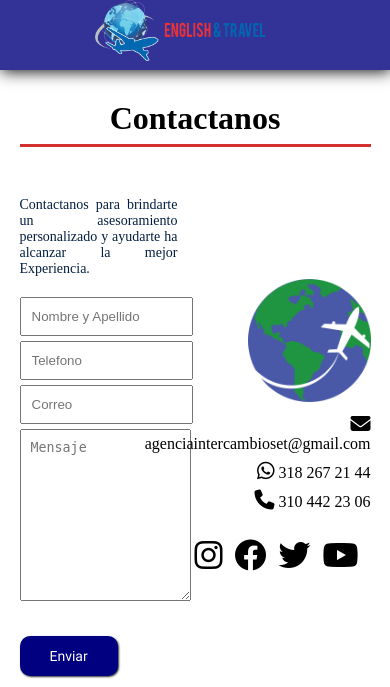
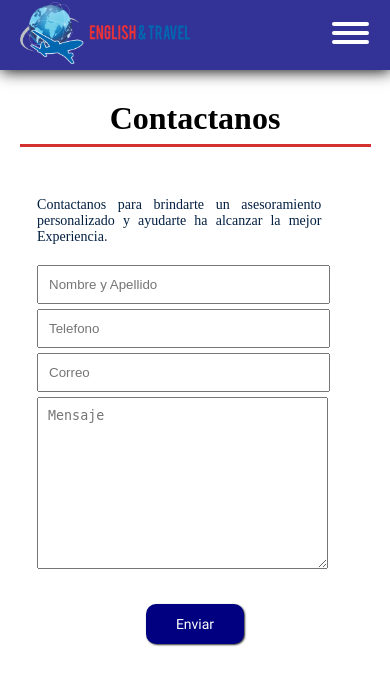
Before and after one commit to sadonfa/english_travel, a Django app: page /contacto/ in a window 390 px wide. Shown: the top 687 px of the page. Run offline with Django 4.2, Linux system fonts and the light colour scheme; some web fonts are replaced.

Commit message:
Update Nav Hamburgesa

```diff
--- /dev/null
+++ b/mainapp/static/css/nav/responsive.css
@@ -0,0 +1,88 @@
+@media screen and (max-width: 825px) {
+
+/* MENU  */
+
+.main-nav {
+    position: fixed;
+    top: 0;
+    left: 0;
+    height: 100vh;
+    width: 100%;
+    margin-left: -100%;
+    transition: all 0.2s linear;
+    z-index: 100;
+    background-color: rgba(0, 0, 0, 0.7);
+  }
+
+  .main-nav.show {
+    margin-left: 0;
+  }
+
+  .nav-links {
+    background-color: rgb(250, 250, 250);
+    display: flex;
+    flex-direction: column;
+    width: 70%;
+    height: 100%;
+    align-items: center;
+    justify-content: flex-start;
+  }
+
+  .link-item {
+    margin-top: 2rem;
+    color: #444444;
+    text-decoration: none;
+    font-weight: bold;
+    position: relative;
+  }
+
+  .button-menu {
+    z-index: 200;
+    width: 40px;
+    height: 40px;
+    margin-right: 20px;
+    border: none;
+    display: flex;
+    background: none;
+    flex-direction: column; /* Pondrá un span debajo del otro*/
+    align-items: center;
+    justify-content: center;
+    cursor: pointer;
+  }
+
+  /*
+    Dibujamos una línea recta por cada span creando el tipico menu hamburguesa
+  */
+
+  .button-menu span {
+    width: 37px;
+    height: 4px;
+    margin-bottom: 5px;
+    position: relative;
+    background: white;
+    border-radius: 3px;
+    transform-origin: 4px 0px;
+    transition: all 0.2s linear;
+  }
+
+  /*
+    con los span dibujamos un icono de cerrar
+    para mostrar cuándo la navegación este abierta
+  */
+
+  .button-menu.close span {
+    opacity: 1;
+    transform: rotate(45deg) translate(0px, 0px);
+    background: #ffffff;
+  }
+
+  .button-menu.close span:nth-child(2) {
+    transform: rotate(-45deg) translate(-8px, 5px);
+  }
+
+  .button-menu.close span:nth-child(3) {
+    display: none;
+  }
+
+/* FIN DE MENU  */
+}
--- /dev/null
+++ b/mainapp/static/css/nav/style.css
@@ -0,0 +1,62 @@
+*{
+    margin: 0px;
+    padding: 0px;
+}
+
+body{
+   font-family: "Montserrat";
+}
+
+/* HEADER  */
+
+.main-header {
+    width: 100%;
+    height: 50px;
+    display: flex;
+    justify-content: space-between;
+    align-items: center;
+    background-color: white;
+    box-shadow: 0px 0px 10px #ccc;
+  }
+
+  .main-logo {
+    color: black;
+    font-size: 32px;
+    margin-left: 20px;
+    text-decoration: none;
+  }
+
+/*  FIN DE HEADER */
+
+.main-nav {
+
+    margin-right: 20px;
+  }
+
+
+.button-menu {
+    display: none;
+}
+
+.nav-links {
+    display: flex;
+    align-items: center;
+    justify-content: flex-start;
+  }
+
+  .link-item {
+    /* margin-top: 2rem; */
+    color: #fff;
+    text-decoration: none;
+    /* font-weight: bold; */
+    position: relative;
+    margin-left: 25px;
+    margin-right: 25px;
+    transition: all 200ms;
+  }
+
+  .link-item:hover {
+    /* margin-top: 2rem; */
+    color: #a72201;
+    font-weight: bold;
+  }
--- a/mainapp/static/css/reponsive.css
+++ b/mainapp/static/css/reponsive.css
@@ -104,7 +104,7 @@
 
 }
 
-@media screen and (max-width: 825px) {
+@media screen and (max-width: 400px) {
 
     .desc {
         height: 80vh;
@@ -219,4 +219,54 @@
         height: 20px;
     }
 
+    .about {
+        flex-direction: column;
+        align-items: center;
+        text-align: center;
+    }
+
+    .about .desc-about,
+    .about .img-about {
+        width: 90%;
+    }
+
+    .about .img-about {
+        margin-right: 0px;
+        order: -1;
+    }
+
+    .about .desc-about {
+        align-items: center;
+    }
+
+    .img-nosotros {
+        margin-top: -100px;
+    }
+
+    .cont-form {
+        flex-direction: column;
+
+    }
+
+    .image-contact,
+    .form-contact {
+        width: 90%;
+        margin-bottom: 65px;
+    }
+
+    .form-contact {
+        display: flex;
+        align-items: center;
+        justify-content: center;
+        text-align: center;
+    }
+
+    .image-contact {
+        display: flex;
+        flex-direction: column;
+        justify-content: center;
+        align-items: center;
+    }
+
+
 }
--- a/mainapp/static/css/style.css
+++ b/mainapp/static/css/style.css
@@ -22,18 +22,18 @@ body {
     box-shadow: 1px 1px 15px black;
     color: white;
     display: flex;
-    justify-content: space-around;
+    justify-content: space-between;
+    align-items: center;
 
 }
 
 .logo {
     width: 200px;
+    margin-left: 20px;
 }
 
 .logo img {
     width: 220px;
-    /* padding-top: 10px; */
-    padding-bottom: 10px;
 }
 
 /* ESTILOS DEL MENU  */
--- /dev/null
+++ b/mainapp/static/js/script.js
@@ -0,0 +1,26 @@
+//  seleccionamos los dos elementos que serán clickables
+
+const toggleButton = document.getElementById("button-menu");
+const navWrapper = document.getElementById("nav");
+
+/*
+  cada ves que se haga click en el botón
+  agrega y quita las clases necesarias
+  para que el menú se muestre.
+*/
+toggleButton.addEventListener("click", () => {
+  toggleButton.classList.toggle("close");
+  navWrapper.classList.toggle("show");
+});
+
+/*
+  Cuándo se haga click fuera del contenedor de enlaces
+  el menú debe esconderse.
+*/
+
+navWrapper.addEventListener("click", e => {
+  if (e.target.id === "nav") {
+    navWrapper.classList.remove("show");
+    toggleButton.classList.remove("close");
+  }
+});
--- a/mainapp/templates/contact.html
+++ b/mainapp/templates/contact.html
@@ -53,7 +53,6 @@
       <ul>
           <li><i class="fa-solid fa-envelope"></i> agenciaintercambioset@gmail.com</li>
           <li> <i class="fa-brands fa-whatsapp"></i> 318 267 21 44 </li>
-          <li> <i class="fa-solid fa-phone"></i> 310 442 23 06 </li>
 
       </ul>
 
--- a/mainapp/templates/layout/index.html
+++ b/mainapp/templates/layout/index.html
@@ -13,6 +13,9 @@
     <!-- ESTILOS DE FUENTES -->
     <link rel="stylesheet" href="{% static 'css/fonts.css' %}">
 
+    <!-- ESTILOS MENU -->
+    <link rel="stylesheet" href="{% static 'css/nav/style.css' %}">
+    <link rel="stylesheet" href="{% static 'css/nav/responsive.css' %}">
 
     <!-- FONTAWESOME -->
     <link rel="stylesheet" href="{% static 'fontawesome/css/fontawesome.css'%}">
@@ -29,15 +32,20 @@
         </div>
 
         <!-- MENU  -->
-        <nav class="main">
-            <ul>
-                <li><a href="{% url 'home'%}">Inicio</a> </li>
-                <li><a href="{% url 'about'%}">Nosotros</a> </li>
-                <li><a href="{% url 'travels'%}">Viajes</a> </li>
-                <li><a href="{% url 'lenguage'%}">Cursos Ingles</a> </li>
-                <li><a href="{% url 'contact'%}">Contacto</a> </li>
-            </ul>
+        <nav id="nav" class="main-nav">
+            <div class="nav-links">
+                <a class="link-item" href="{% url 'home'%}">Inicio</a>
+                <a class="link-item" href="{% url 'about'%}">Nosotros</a>
+                <a class="link-item" href="{% url 'travels'%}">Viajes</a>
+                <a class="link-item" href="{% url 'lenguage'%}">Cursos Ingles</a>
+                <a class="link-item" href="{% url 'contact'%}">Contacto</a>
+            </div>
         </nav>
+        <button id="button-menu" class="button-menu">
+            <span></span>
+            <span></span>
+            <span></span>
+        </button>
     </header>
 
 
@@ -71,7 +79,6 @@
                 <ul>
                     <li><i class="fa-solid fa-envelope"></i> agenciaintercambioset@gmail.com</li>
                     <li> <i class="fa-brands fa-whatsapp"></i>318 267 21 44 </li>
-                    <li> <i class="fa-solid fa-phone"></i> 310 442 23 06 </li>
 
                 </ul>
 
@@ -91,4 +98,5 @@
 
     </footer>
 </body>
+<script src="{% static 'js/script.js' %} "></script>
 </html>
```
